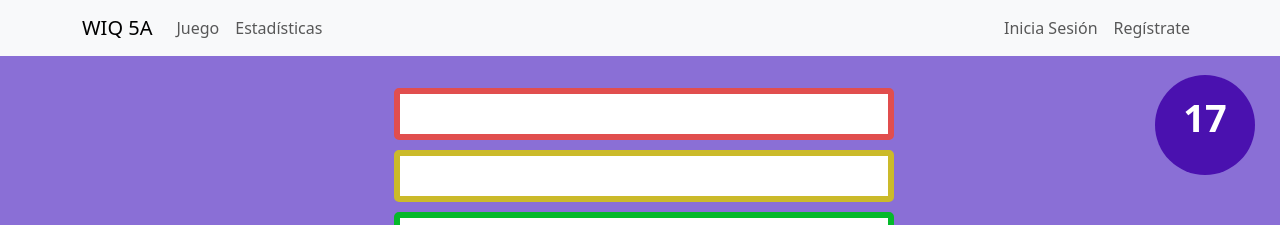
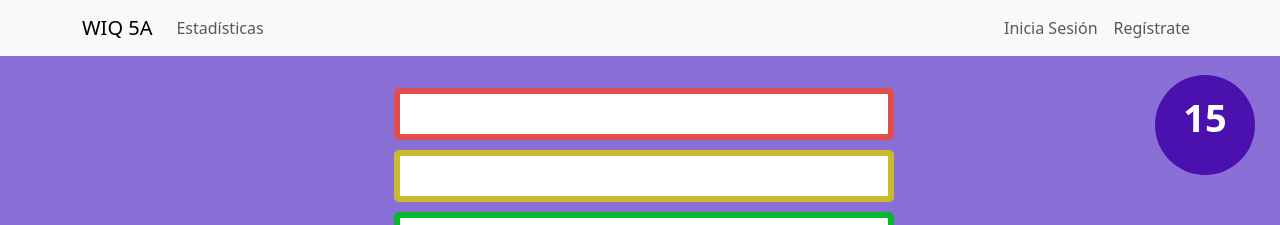
Before and after one commit to Arquisoft/wiq_es05a, a React (Create React App) app in the folder webapp/: page /game in a window 1280 px wide. Shown: the top 225 px of the page. Built offline with nearby package versions, Linux system fonts and the light colour scheme; no server answers; the HTML template or start-up script is replaced by a standard one.

Commit message:
Commit mejoras
* Eliminada la repetición del código
* Extraída la funcionalidad del temporizador a un nuevo componente
* Eliminada la opción de Juego desde la navegación

```diff
--- a/webapp/src/components/Pages/Juego.js
+++ b/webapp/src/components/Pages/Juego.js
@@ -3,6 +3,7 @@ import React, { useState, useEffect } from 'react';
 import axios from 'axios';
 import '../Estilos/juego.css';
 import { Container, Typography, TextField, Button, Snackbar } from '@mui/material';
+import Temporizador from '../Temporizador';
 
 const Juego = ({isLogged}) => {
   //La pregunta (string)
@@ -15,24 +16,8 @@ const Juego = ({isLogged}) => {
   const [respondido, setRespodido] = useState(false)
   //constante para saber si ha ganado, booleana
   const [victoria, setVictoria] = useState(false)
-  //Constante que va restando segundos
-  const [tiempoSegundos, setTiempoSegundos] = useState(22);
   //Para saber si el temporizador se ha parado al haber respondido una respuesta
   const [pausarTemporizador, setPausarTemporizador] = useState(false)
-
-
-  useEffect(() => {
-    let intervalID;
-
-    if (tiempoSegundos > 0 && !pausarTemporizador) {
-      intervalID = setInterval(() => {
-        setTiempoSegundos((prevTiempo) => prevTiempo - 1);
-      }, 1000);
-    }
-    if(tiempoSegundos<=0)
-      revelarRespuestas();
-    return () => clearInterval(intervalID);
-  }, [tiempoSegundos, pausarTemporizador]);
 
 
   //Operacion asíncrona para cargar pregunta y respuestas en las variables desde el json
@@ -66,20 +51,22 @@ const Juego = ({isLogged}) => {
       setVictoria(false)
     }
 
-    cambiarColorBotones(respuesta);
+    cambiarColorBotones(respuesta, true);
 
   };
 
   /*
   * Para cambiar el color de los botones al hacer click en uno de ellos
+  * True para modo pulsar uno de ellos (acertar/fallar)
+  * False si se quiere mostrar color de todos (acabar el tiempo)
   */
-  const cambiarColorBotones = (respuesta) => {
+  const cambiarColorBotones = (respuesta, bool) => {
       //Obtenemos el contenedor de botones
       const buttonContainer = document.querySelector('.button-container');
       //Obtenemos los botones dentro del dicho contenedor
       const buttons = buttonContainer.querySelectorAll('.button');
       //Recorremos cada boton
-      const botonEncontrado = Array.from(buttons).find((button) => {
+      Array.from(buttons).find((button) => {
         //Desactivamos TODOS los botones
         button.disabled=true;
         //Ponemos el boton de la respuesta correcta en verde
@@ -87,29 +74,26 @@ const Juego = ({isLogged}) => {
           button.style.backgroundColor = "#05B92B";
           button.style.border = "6px solid #05B92B";
         }
+        if(bool){
         //Ponemos el boton de la marcada en rojo si era incorrecta
+          cambiarColorUno(respuesta, button);
+        }else {
+          cambiarColorTodos(button);
+        }return button; //esta linea evita un warning de sonar cloud, sin uso
+      });
+
+  }
+
+  function cambiarColorUno(respuesta, button){
     if(button.textContent.trim()==respuesta.trim()){
-            if(! (button.textContent.trim() == resCorr)) {
+      if((button.textContent.trim() != resCorr)) {
         button.style.backgroundColor = "#E14E4E";
         button.style.border = "6px solid #E14E4E";
       }
     }
-      });
   }
 
-  /*
-  * Cambiar colores de todos los botones cuando se acaba el tiempo
-  */
-  const revelarRespuestas = () => {
-    //Obtenemos el contenedor de botones
-    const buttonContainer = document.querySelector('.button-container');
-    //Obtenemos los botones dentro del dicho contenedor
-    const buttons = buttonContainer.querySelectorAll('.button');
-    //Recorremos cada boton
-    const botonEncontrado = Array.from(buttons).find((button) => {
-      //Desactivamos TODOS los botones
-      button.disabled=true;
-      //Ponemos el boton de la respuesta correcta en verde
+  function cambiarColorTodos(button){
     if(button.textContent.trim() == resCorr) {
       button.style.backgroundColor = "#05B92B";
       button.style.border = "6px solid #05B92B";
@@ -117,9 +101,7 @@ const Juego = ({isLogged}) => {
       button.style.backgroundColor = "#E14E4E";
           button.style.border = "6px solid #E14E4E";
     }
-    });
   }
-
 
   //Funcion que se llama al hacer click en el boton Siguiente
   function clickSiguiente() {
@@ -128,12 +110,9 @@ const Juego = ({isLogged}) => {
   }
 
 
-
-
   return (
-    <>
       <Container component="main" maxWidth="xs" sx={{ marginTop: 4 }}>
-        <div className="temporizador"> <p> {tiempoSegundos} </p> </div>
+        <Temporizador tiempoInicial={20} tiempoAcabado={cambiarColorBotones} pausa={pausarTemporizador}/>
         <h2> {pregunta} </h2>
         <div className="button-container">
           <button id="boton1" className="button" onClick={() => botonRespuesta(resFalse[1])}> {resFalse[1]}</button>
@@ -143,10 +122,7 @@ const Juego = ({isLogged}) => {
         </div>
         <button id="botonSiguiente" className="button" onClick={() =>clickSiguiente()} > SIGUIENTE</button>
       </Container>
-      </>
   );
 };
 
-
-
 export default Juego;
--- a/webapp/src/components/Pages/Layout.js
+++ b/webapp/src/components/Pages/Layout.js
@@ -10,7 +10,6 @@ const Layout = () => {
             <Navbar.Toggle aria-controls="responsive-navbar-nav" />
             <Navbar.Collapse id="responsive-navbar-nav">
               <Nav className="me-auto">
-                <Nav.Link href="game">Juego</Nav.Link>
                 <Nav.Link href="stats">Estadísticas</Nav.Link>
               </Nav>
               <Nav>
--- /dev/null
+++ b/webapp/src/components/Temporizador.js
@@ -0,0 +1,27 @@
+import React, { useState, useEffect } from 'react';
+
+const Temporizador =({tiempoInicial, tiempoAcabado, pausa})=> {
+
+    //Constante que va restando segundos
+    const [tiempoSegundos, setTiempoSegundos] = useState(tiempoInicial);
+
+
+    useEffect(() => {
+        let intervalID;
+
+        if (tiempoSegundos > 0 && !pausa) {
+        intervalID = setInterval(() => {
+            setTiempoSegundos((prevTiempo) => prevTiempo - 1);
+        }, 1000);
+        }
+        if(tiempoSegundos<=0)
+            tiempoAcabado();
+        return () => clearInterval(intervalID);
+    }, [tiempoSegundos, pausa]);
+
+    return (
+        <div className="temporizador"> <p> {tiempoSegundos} </p> </div>
+    )
+}
+
+export default Temporizador;
```
Lines whose indentation alone changed are shown as unchanged.
